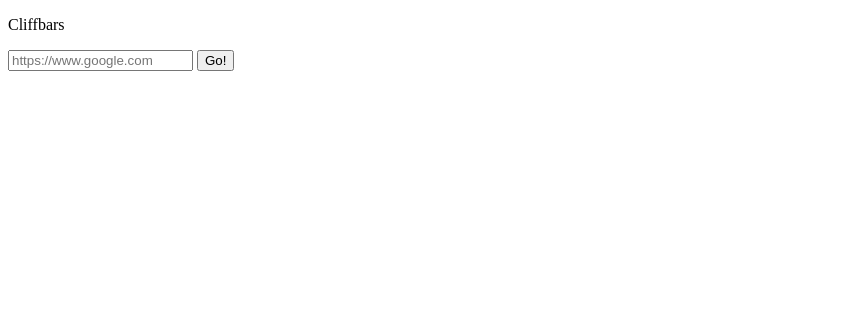
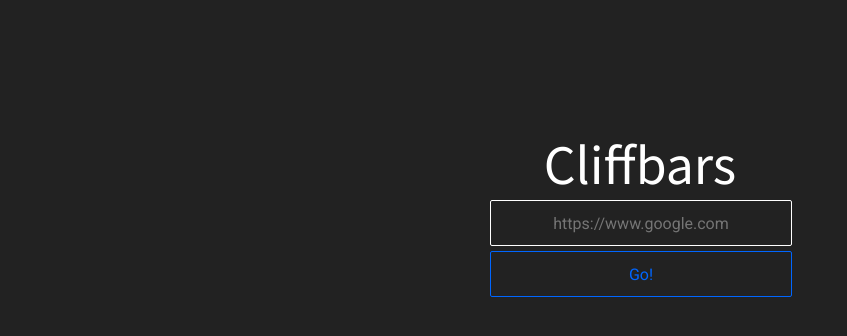
Before and after one commit to IlIIlIllIIIllllIIlIIl/mechkeys, a plain HTML site: page index.html in a window 1280 px wide. Shown: the whole page, without its empty margins (0-847 px from the left). Drawn offline with Linux system fonts and the light colour scheme.

Commit message:
Update index.html

```diff
--- a/index.html
+++ b/index.html
@@ -6,7 +6,7 @@
     <link href="https://fonts.googleapis.com/css2?family=Noto+Sans+JP&display=swap" rel="stylesheet">
     <link href="https://fonts.googleapis.com/css2?family=Roboto&display=swap" rel="stylesheet">
     <link href="https://fonts.googleapis.com/icon?family=Material+Icons" rel="stylesheet">
-    <link href="__alloy_style.css" rel="stylesheet">
+    <link href="script.css" rel="stylesheet">
 </head>
 <body >
 <div class="container">
```
